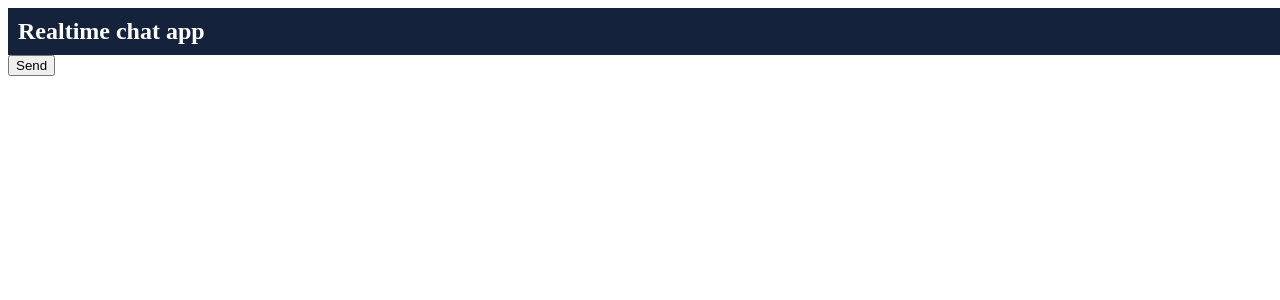
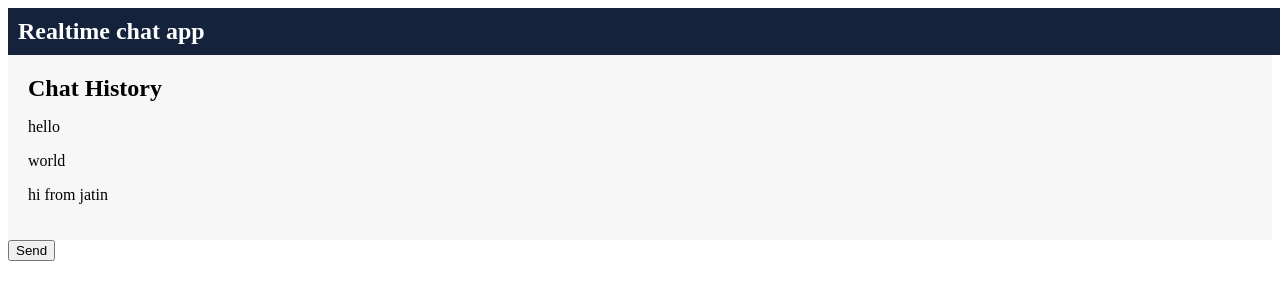
Before and after one commit to jatin510/react-go-chat-app, a React (Vite) app in the folder frontend/: page / in a window 1280 px wide. Shown: the top 300 px of the page. Built offline with nearby package versions, Linux system fonts and the light colour scheme; no server answers.

Commit message:
message is propogating through the system

```diff
--- a/frontend/src/App.tsx
+++ b/frontend/src/App.tsx
@@ -1,17 +1,30 @@
+import { useEffect, useState } from 'react';
 import { sendMsg, connect } from './api/index';
+import ChatHistory from './components/ChatHistory';
 import Header from './components/Header';
 
 function App() {
+  const [chatHistory, setChatHistory] = useState([
+    { data: 'hello' },
+    { data: 'world' },
+    { data: 'hi from jatin' },
+  ]);
+
+  useEffect(() => {
+    connect((msg) => {
+      console.log('new message is received');
+      setChatHistory([...chatHistory, msg]);
+    });
+  }, []);
+
   function send() {
-    console.log('send message');
-    sendMsg('hello');
+    sendMsg('hi');
   }
-
-  console.log('hello');
 
   return (
     <div className="App">
       <Header />
+      <ChatHistory chatHistory={chatHistory} />
       <button onClick={send}>Send</button>
     </div>
   );
--- a/frontend/src/api/index.ts
+++ b/frontend/src/api/index.ts
@@ -2,7 +2,7 @@ const url = 'ws://localhost:8081/ws';
 
 const socket = new WebSocket(url);
 
-let connect = () => {
+let connect = (cb) => {
   console.log('Attempting websocket connection ... ');
 
   socket.onopen = () => {
@@ -10,7 +10,9 @@ let connect = () => {
   };
 
   socket.onmessage = (msg) => {
+    console.log('message received in frontend socket');
     console.log(msg);
+    cb(msg);
   };
 
   socket.onclose = (event) => {
```
